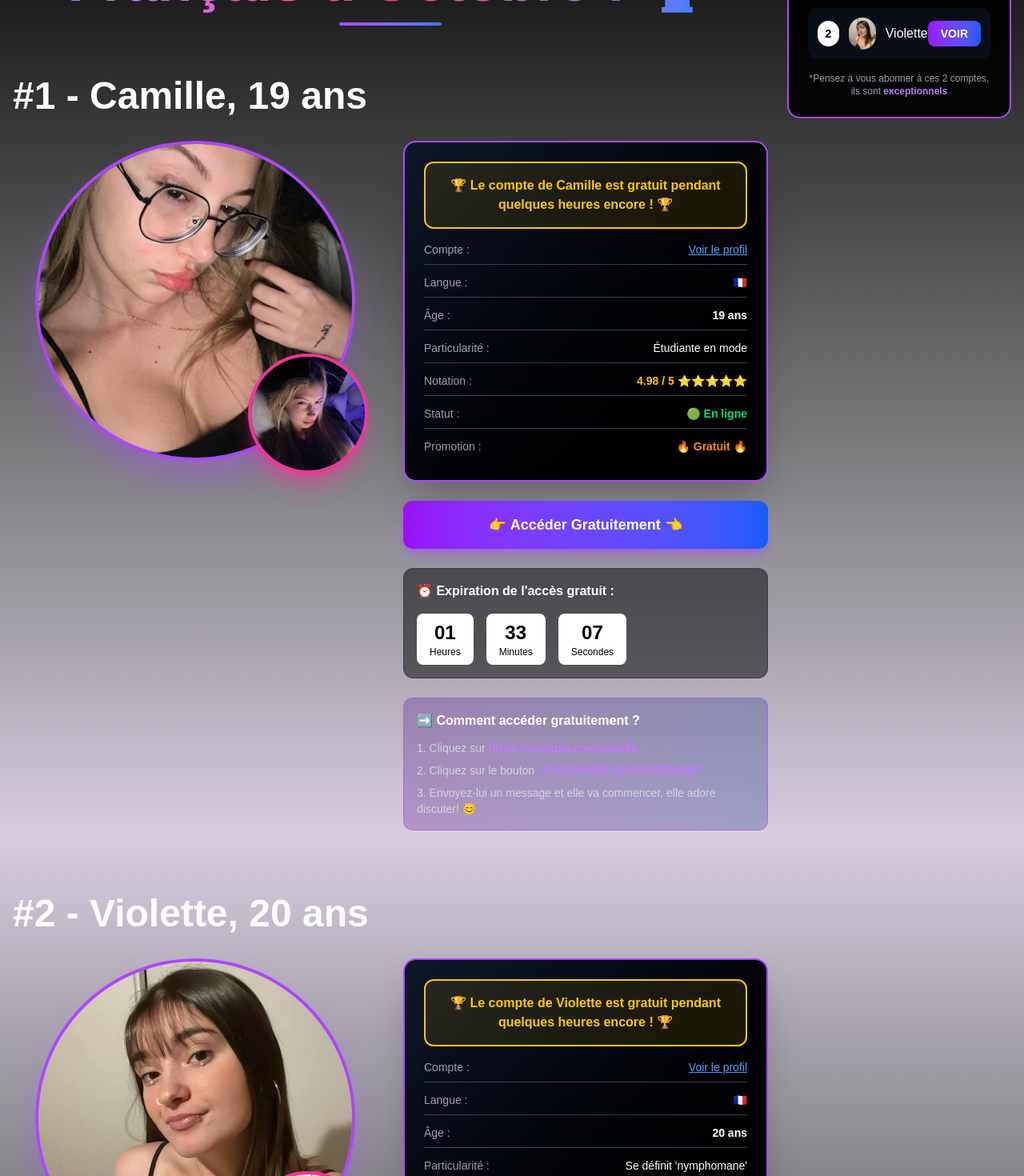
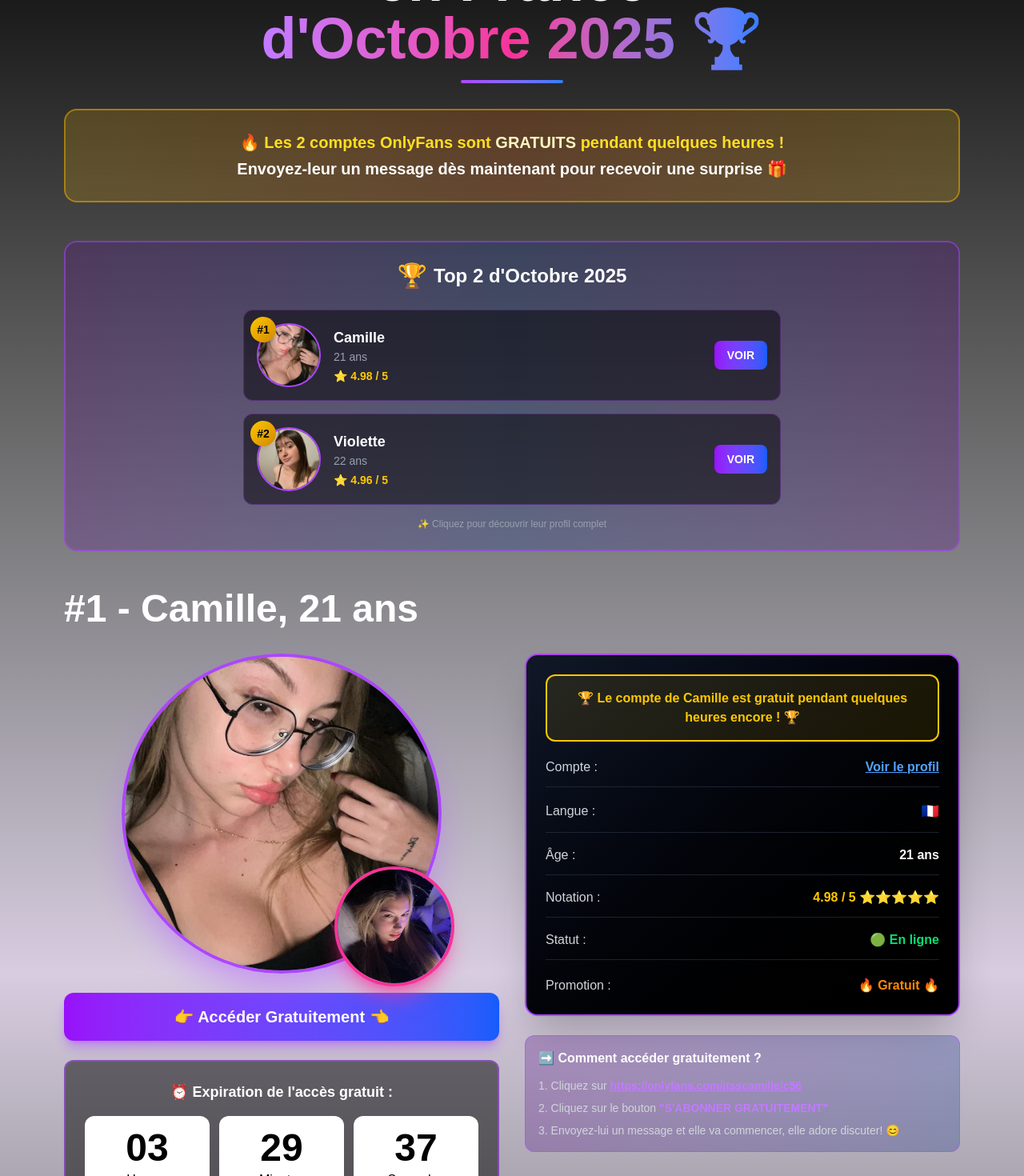
Before and after one commit to DRF-Organization/landing-best-creators, a Next.js app: page / in a window 1280 px wide. Shown: the part 180-1650 px from the top of the page at 80% size. Built offline with nearby package versions, Linux system fonts and the light colour scheme.

Commit message:
feat: Add landing page

```diff
--- a/app/page.tsx
+++ b/app/page.tsx
@@ -1,57 +1,74 @@
 import CreatorCard from "@/components/CreatorCard";
-import Sidebar from "@/components/Sidebar";
+import TopCreatorsBar from "@/components/TopCreatorsBar";
 import { CreatorData } from "@/lib/types";
+import { getCurrentMonthYear } from "@/lib/utils";
 
 const creators: CreatorData[] = [
   {
     rank: 1,
     name: "Camille",
-    age: 19,
+    age: 21,
     mainImage: "/images/camille-1.jpeg",
     secondaryImage: "/images/camille-2.jpeg",
-    accountUrl: "https://exemple.com/camille",
+    accountUrl: "https://onlyfans.com/itsscamille/c56",
     specialty: "Étudiante en mode",
     rating: "4.98 / 5",
   },
   {
     rank: 2,
     name: "Violette",
-    age: 20,
+    age: 22,
     mainImage: "/images/violette-1.jpeg",
     secondaryImage: "/images/violette-2.jpeg",
-    accountUrl: "https://exemple.com/violette",
+    accountUrl: "https://onlyfans.com/itssviolette/c19",
     specialty: "Se définit 'nymphomane'",
     rating: "4.96 / 5",
   },
 ];
 
 export default function Home() {
+  const monthYear = getCurrentMonthYear();
+
   return (
     <div className="min-h-screen bg-gradient-to-b from-black via-purple-950/20 to-black">
-      {/* Sidebar */}
-      <Sidebar />
-
-      {/* Main Content */}
-      <main className="container mx-auto px-4 py-12 lg:pr-[320px]">
+      <div className="container mx-auto px-4 py-12 max-w-6xl">
         {/* Header */}
-        <header className="text-center mb-16 space-y-4">
+        <header className="text-center mb-12 space-y-4">
           <h1 className="text-5xl md:text-7xl font-extrabold text-white">
-            Les Meilleurs Créateurs
+            Top Créatrices Onlyfans
+            <br /> en France
             <br />
             <span className="bg-gradient-to-r from-purple-400 via-pink-500 to-blue-500 text-transparent bg-clip-text">
-              Français d&apos;Octobre ! 🏆
+              {monthYear} 🏆
             </span>
           </h1>
           <div className="w-32 h-1 bg-gradient-to-r from-purple-500 to-blue-500 mx-auto rounded-full"></div>
+
+          {/* Subtitle CTA */}
+          <div className="mt-8 bg-gradient-to-r from-yellow-500/20 via-orange-500/20 to-yellow-500/20 border-2 border-yellow-500/50 rounded-2xl p-6 backdrop-blur-sm">
+            <p className="text-yellow-300 text-lg md:text-xl font-semibold text-center leading-relaxed">
+              🔥 Les {creators.length} comptes OnlyFans sont{" "}
+              <span className="text-yellow-100 font-bold">GRATUITS</span>{" "}
+              pendant quelques heures !<br />
+              <span className="text-white">
+                Envoyez-leur un message dès maintenant pour recevoir une
+                surprise 🎁
+              </span>
+            </p>
+          </div>
         </header>
 
+        {/* Top Creators Bar */}
+        <TopCreatorsBar creators={creators} />
+
         {/* Creator Cards */}
-        <div className="space-y-20">
+        <main className="space-y-20">
           {creators.map((creator) => (
-            <CreatorCard key={creator.rank} {...creator} />
+            <div key={creator.rank} id={`creator-${creator.rank}`}>
+              <CreatorCard {...creator} />
+            </div>
           ))}
-        </div>
-
+        </main>
         {/* Footer */}
         <footer className="mt-20 text-center text-gray-500 text-sm border-t border-gray-800 pt-8">
           <p>© 2025 Best Creators - Tous droits réservés</p>
@@ -59,7 +76,7 @@ export default function Home() {
             Plateforme de promotion de créateurs de contenu français
           </p>
         </footer>
-      </main>
+      </div>
     </div>
   );
 }
--- a/components/CountdownTimer.tsx
+++ b/components/CountdownTimer.tsx
@@ -1,51 +1,72 @@
-'use client';
+"use client";
 
-import { useEffect, useState } from 'react';
+import { useEffect, useState } from "react";
+
+function getNextDeadline() {
+  const now = new Date();
+  const parisTime = new Date(
+    now.toLocaleString("en-US", { timeZone: "Europe/Paris" })
+  );
+
+  const currentHour = parisTime.getHours();
+  const deadline = new Date(parisTime);
+
+  if (currentHour < 12) {
+    deadline.setHours(12, 0, 0, 0);
+  } else {
+    deadline.setHours(24, 0, 0, 0);
+  }
+
+  return deadline.getTime();
+}
 
 export default function CountdownTimer() {
-  const [time, setTime] = useState({ hours: 1, minutes: 33, seconds: 12 });
+  const [time, setTime] = useState({ hours: 0, minutes: 0, seconds: 0 });
 
   useEffect(() => {
-    const timer = setInterval(() => {
-      setTime((prevTime) => {
-        let { hours, minutes, seconds } = prevTime;
+    const calculateTimeLeft = () => {
+      const targetTime = getNextDeadline();
+      const now = Date.now();
+      const difference = targetTime - now;
 
-        if (seconds > 0) {
-          seconds--;
-        } else if (minutes > 0) {
-          minutes--;
-          seconds = 59;
-        } else if (hours > 0) {
-          hours--;
-          minutes = 59;
-          seconds = 59;
-        } else {
-          // Reset timer
-          hours = 1;
-          minutes = 33;
-          seconds = 12;
-        }
+      if (difference > 0) {
+        const hours = Math.floor(difference / (1000 * 60 * 60));
+        const minutes = Math.floor(
+          (difference % (1000 * 60 * 60)) / (1000 * 60)
+        );
+        const seconds = Math.floor((difference % (1000 * 60)) / 1000);
 
-        return { hours, minutes, seconds };
-      });
-    }, 1000);
+        setTime({ hours, minutes, seconds });
+      } else {
+        setTime({ hours: 0, minutes: 0, seconds: 0 });
+      }
+    };
+
+    calculateTimeLeft();
+    const timer = setInterval(calculateTimeLeft, 1000);
 
     return () => clearInterval(timer);
   }, []);
 
   return (
-    <div className="flex gap-4 mt-4">
-      <div className="bg-white text-black rounded-lg px-4 py-2 min-w-[70px] text-center">
-        <div className="text-2xl font-bold">{String(time.hours).padStart(2, '0')}</div>
-        <div className="text-xs">Heures</div>
+    <div className="flex gap-3 justify-center w-full">
+      <div className="bg-white text-black rounded-xl px-6 py-4 flex-1 text-center">
+        <div className="text-4xl md:text-5xl font-bold">
+          {String(time.hours).padStart(2, "0")}
+        </div>
+        <div className="text-sm md:text-base font-medium mt-1">Heures</div>
       </div>
-      <div className="bg-white text-black rounded-lg px-4 py-2 min-w-[70px] text-center">
-        <div className="text-2xl font-bold">{String(time.minutes).padStart(2, '0')}</div>
-        <div className="text-xs">Minutes</div>
+      <div className="bg-white text-black rounded-xl px-6 py-4 flex-1 text-center">
+        <div className="text-4xl md:text-5xl font-bold">
+          {String(time.minutes).padStart(2, "0")}
+        </div>
+        <div className="text-sm md:text-base font-medium mt-1">Minutes</div>
       </div>
-      <div className="bg-white text-black rounded-lg px-4 py-2 min-w-[70px] text-center">
-        <div className="text-2xl font-bold">{String(time.seconds).padStart(2, '0')}</div>
-        <div className="text-xs">Secondes</div>
+      <div className="bg-white text-black rounded-xl px-6 py-4 flex-1 text-center">
+        <div className="text-4xl md:text-5xl font-bold">
+          {String(time.seconds).padStart(2, "0")}
+        </div>
+        <div className="text-sm md:text-base font-medium mt-1">Secondes</div>
       </div>
     </div>
   );
--- a/components/CreatorCard.tsx
+++ b/components/CreatorCard.tsx
@@ -19,7 +19,8 @@ export default function CreatorCard({
       </h2>
 
       <div className="grid grid-cols-1 lg:grid-cols-2 gap-8 items-start">
-        {/* Left side - Images */}
+        {/* Left side - Images + CTA + Timer */}
+        <div className="space-y-6">
           <div className="flex justify-center">
             <div className="relative">
               <div className="relative w-[300px] h-[300px] md:w-[400px] md:h-[400px]">
@@ -41,6 +42,25 @@ export default function CreatorCard({
             </div>
           </div>
 
+          {/* CTA Button */}
+          <a
+            href={accountUrl}
+            target="_blank"
+            rel="noopener noreferrer"
+            className="block w-full bg-gradient-to-r from-purple-600 to-blue-600 hover:from-purple-700 hover:to-blue-700 text-white font-bold py-4 px-8 rounded-xl text-xl shadow-lg shadow-purple-500/50 transition-all transform hover:scale-105 text-center"
+          >
+            👉 Accéder Gratuitement 👈
+          </a>
+
+          {/* Timer */}
+          <div className="bg-black/50 border-2 border-purple-500/50 rounded-xl p-6">
+            <p className="text-white font-bold text-center mb-4 text-lg">
+              ⏰ Expiration de l&apos;accès gratuit :
+            </p>
+            <CountdownTimer />
+          </div>
+        </div>
+
         {/* Right side - Info */}
         <div className="space-y-6">
           <div className="bg-gradient-to-br from-gray-900 to-black border-2 border-purple-500 rounded-2xl p-6 shadow-2xl">
@@ -51,64 +71,64 @@ export default function CreatorCard({
               </p>
             </div>
 
-            <div className="space-y-3 text-sm">
-              <div className="flex justify-between border-b border-gray-700 pb-2">
-                <span className="text-gray-400">Compte :</span>
+            <div className="space-y-4">
+              <div className="flex justify-between items-center border-b border-gray-700/50 pb-3 pt-1">
+                <span className="text-gray-300 text-base font-medium">
+                  Compte :
+                </span>
                 <a
                   href={accountUrl}
-                  className="text-blue-400 hover:text-blue-300 underline font-medium"
+                  target="_blank"
+                  rel="noopener noreferrer"
+                  className="text-blue-400 hover:text-blue-300 underline font-semibold text-base"
                 >
                   Voir le profil
                 </a>
               </div>
 
-              <div className="flex justify-between border-b border-gray-700 pb-2">
-                <span className="text-gray-400">Langue :</span>
-                <span className="text-white">🇫🇷</span>
+              <div className="flex justify-between items-center border-b border-gray-700/50 pb-3">
+                <span className="text-gray-300 text-base font-medium">
+                  Langue :
+                </span>
+                <span className="text-white text-lg">🇫🇷</span>
               </div>
 
-              <div className="flex justify-between border-b border-gray-700 pb-2">
-                <span className="text-gray-400">Âge :</span>
-                <span className="text-white font-semibold">{age} ans</span>
+              <div className="flex justify-between items-center border-b border-gray-700/50 pb-3">
+                <span className="text-gray-300 text-base font-medium">
+                  Âge :
+                </span>
+                <span className="text-white font-bold text-base">
+                  {age} ans
+                </span>
               </div>
 
-              <div className="flex justify-between border-b border-gray-700 pb-2">
-                <span className="text-gray-400">Particularité :</span>
-                <span className="text-white font-medium">{specialty}</span>
-              </div>
-
-              <div className="flex justify-between border-b border-gray-700 pb-2">
-                <span className="text-gray-400">Notation :</span>
-                <span className="text-yellow-400 font-bold">
+              <div className="flex justify-between items-center border-b border-gray-700/50 pb-3">
+                <span className="text-gray-300 text-base font-medium">
+                  Notation :
+                </span>
+                <span className="text-yellow-400 font-bold text-base">
                   {rating} ⭐⭐⭐⭐⭐
                 </span>
               </div>
 
-              <div className="flex justify-between border-b border-gray-700 pb-2">
-                <span className="text-gray-400">Statut :</span>
-                <span className="text-green-400 font-semibold">
+              <div className="flex justify-between items-center border-b border-gray-700/50 pb-3">
+                <span className="text-gray-300 text-base font-medium">
+                  Statut :
+                </span>
+                <span className="text-green-400 font-bold text-base">
                   🟢 En ligne
                 </span>
               </div>
 
-              <div className="flex justify-between pb-2">
-                <span className="text-gray-400">Promotion :</span>
-                <span className="text-orange-400 font-semibold">
+              <div className="flex justify-between items-center pt-1">
+                <span className="text-gray-300 text-base font-medium">
+                  Promotion :
+                </span>
+                <span className="text-orange-400 font-bold text-base">
                   🔥 Gratuit 🔥
                 </span>
               </div>
             </div>
-          </div>
-
-          <button className="w-full bg-gradient-to-r from-purple-600 to-blue-600 hover:from-purple-700 hover:to-blue-700 text-white font-bold py-4 px-8 rounded-xl text-lg shadow-lg shadow-purple-500/50 transition-all transform hover:scale-105">
-            👉 Accéder Gratuitement 👈
-          </button>
-
-          <div className="bg-black/50 border border-gray-700 rounded-xl p-4">
-            <p className="text-white font-semibold mb-2">
-              ⏰ Expiration de l&apos;accès gratuit :
-            </p>
-            <CountdownTimer />
           </div>
 
           <div className="bg-gradient-to-r from-purple-900/30 to-blue-900/30 border border-purple-500/50 rounded-xl p-4">
@@ -118,13 +138,18 @@ export default function CreatorCard({
             <ol className="text-gray-300 text-sm space-y-2 list-decimal list-inside">
               <li>
                 Cliquez sur{" "}
-                <span className="text-purple-400 font-semibold">
+                <a
+                  href={accountUrl}
+                  target="_blank"
+                  rel="noopener noreferrer"
+                  className="text-purple-400 font-semibold underline"
+                >
                   {accountUrl}
-                </span>
+                </a>
               </li>
               <li>
                 Cliquez sur le bouton{" "}
-                <span className="text-purple-400 font-semibold">
+                <span className="text-purple-400 font-semibold ">
                   &quot;S&apos;ABONNER GRATUITEMENT&quot;
                 </span>
               </li>
--- a/components/Sidebar.tsx
+++ /dev/null
@@ -1,44 +0,0 @@
-import Image from 'next/image';
-
-const creators = [
-  { name: 'Camille', image: '/images/camille-1.jpeg', rank: 1 },
-  { name: 'Violette', image: '/images/violette-1.jpeg', rank: 2 },
-];
-
-export default function Sidebar() {
-  return (
-    <div className="fixed top-4 right-4 bg-black/90 backdrop-blur-sm border-2 border-purple-500 rounded-2xl p-6 w-[280px] hidden lg:block">
-      <div className="flex items-center gap-2 mb-4">
-        <span className="text-3xl">🏆</span>
-        <h3 className="text-white font-bold text-lg">Classement complet :</h3>
-      </div>
-
-      <div className="space-y-3">
-        {creators.map((creator) => (
-          <div key={creator.rank} className="flex items-center justify-between bg-gray-900/50 rounded-xl p-3 hover:bg-gray-800/50 transition-colors">
-            <div className="flex items-center gap-3">
-              <div className="bg-white text-black rounded-full w-8 h-8 flex items-center justify-center font-bold text-sm">
-                {creator.rank}
-              </div>
-              <Image
-                src={creator.image}
-                alt={creator.name}
-                width={40}
-                height={40}
-                className="rounded-full object-cover w-10 h-10"
-              />
-              <span className="text-white font-medium">{creator.name}</span>
-            </div>
-            <button className="bg-gradient-to-r from-purple-600 to-blue-600 text-white px-4 py-1.5 rounded-lg text-sm font-semibold hover:from-purple-700 hover:to-blue-700 transition-all">
-              VOIR
-            </button>
-          </div>
-        ))}
-      </div>
-
-      <p className="text-gray-400 text-xs mt-4 text-center">
-        *Pensez à vous abonner à ces 2 comptes, ils sont <span className="text-purple-400 font-semibold">exceptionnels</span>
-      </p>
-    </div>
-  );
-}
--- /dev/null
+++ b/components/TopCreatorsBar.tsx
@@ -0,0 +1,75 @@
+import Image from "next/image";
+import { CreatorData } from "@/lib/types";
+import { getCurrentMonthYear } from "@/lib/utils";
+
+interface TopCreatorsBarProps {
+  creators: CreatorData[];
+}
+
+export default function TopCreatorsBar({ creators }: TopCreatorsBarProps) {
+  const monthYear = getCurrentMonthYear();
+
+  return (
+    <section className="mb-12">
+      <div className="bg-gradient-to-r from-purple-900/30 via-blue-900/30 to-purple-900/30 border-2 border-purple-500/50 rounded-2xl p-6 backdrop-blur-sm">
+        <div className="flex items-center justify-center gap-2 mb-6">
+          <span className="text-3xl">🏆</span>
+          <h2 className="text-2xl font-bold text-white">
+            Top {creators.length} {monthYear}
+          </h2>
+        </div>
+
+        <div className="flex flex-col gap-4 max-w-2xl mx-auto">
+          {creators.map((creator) => (
+            <a
+              key={creator.rank}
+              href={creator.accountUrl}
+              target="_blank"
+              className="group bg-black/50 hover:bg-black/70 border border-purple-500/30 hover:border-purple-500 rounded-xl p-4 transition-all transform hover:scale-105 hover:shadow-lg hover:shadow-purple-500/30 w-full"
+            >
+              <div className="flex items-center gap-4">
+                {/* Rank Badge */}
+                <div className="relative flex-shrink-0">
+                  <div className="absolute -top-2 -left-2 bg-gradient-to-br from-yellow-400 to-yellow-600 text-black rounded-full w-8 h-8 flex items-center justify-center font-bold text-sm shadow-lg z-10">
+                    #{creator.rank}
+                  </div>
+                  <Image
+                    src={creator.mainImage}
+                    alt={creator.name}
+                    width={80}
+                    height={80}
+                    className="rounded-full object-cover w-20 h-20 border-2 border-purple-500"
+                  />
+                </div>
+
+                {/* Info */}
+                <div className="flex-1 min-w-0">
+                  <h3 className="text-white font-bold text-lg truncate">
+                    {creator.name}
+                  </h3>
+                  <p className="text-gray-400 text-sm">{creator.age} ans</p>
+                  <div className="flex items-center gap-1 mt-1">
+                    <span className="text-yellow-400 text-sm font-semibold">
+                      ⭐ {creator.rating}
+                    </span>
+                  </div>
+                </div>
+
+                {/* CTA */}
+                <div className="flex-shrink-0">
+                  <div className="bg-gradient-to-r from-purple-600 to-blue-600 text-white px-4 py-2 rounded-lg text-sm font-bold group-hover:from-purple-700 group-hover:to-blue-700 transition-all">
+                    VOIR
+                  </div>
+                </div>
+              </div>
+            </a>
+          ))}
+        </div>
+
+        <p className="text-center text-gray-400 text-xs mt-4">
+          ✨ Cliquez pour découvrir leur profil complet
+        </p>
+      </div>
+    </section>
+  );
+}
--- /dev/null
+++ b/lib/utils.ts
@@ -0,0 +1,15 @@
+export function getCurrentMonthYear() {
+  const now = new Date();
+  const month = now.toLocaleDateString('fr-FR', { month: 'long' });
+  const year = now.getFullYear();
+
+  // Capitaliser la première lettre
+  const monthCapitalized = month.charAt(0).toUpperCase() + month.slice(1);
+
+  // Utiliser "d'" pour les voyelles, "de" pour les consonnes
+  const firstLetter = monthCapitalized.charAt(0).toLowerCase();
+  const vowels = ['a', 'e', 'i', 'o', 'u', 'y'];
+  const preposition = vowels.includes(firstLetter) ? "d'" : "de ";
+
+  return `${preposition}${monthCapitalized} ${year}`;
+}
```
Lines whose indentation alone changed are shown as unchanged.
